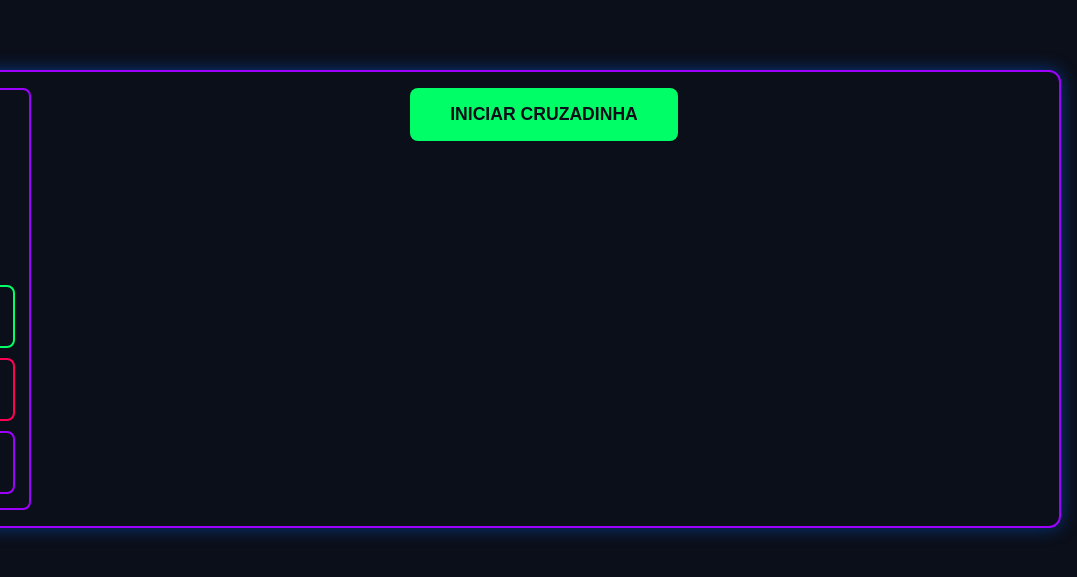
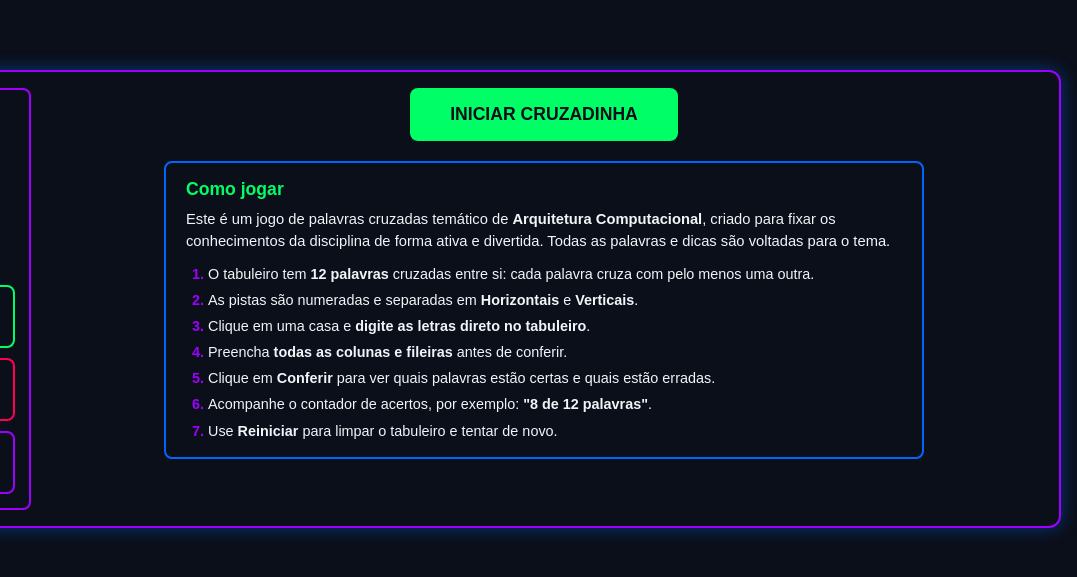
Before and after one commit to Wallace-daCosta/quiztetura-computacional, a plain HTML site: page quiztetura.html in a window 1280 px wide. Shown: the part 101-678 px from the top of the page, 203-1280 px from the left. Drawn offline with Linux system fonts and the light colour scheme.

Commit message:
Refatorando estrutura HTML para adicionar textos de instrução

```diff
--- a/quiztetura.html
+++ b/quiztetura.html
@@ -7,9 +7,10 @@
     <title>Cruzadinha - Arquitetura Computacional</title>
     <link rel="stylesheet" href="quiztetura.CSS">
     <link rel="icon" type="image/x-icon" href="imagemJogo.png">
-    <script src="quiztetura.js"></script>
+    <script src="quiztetura.js" defer></script>
 </head>
 
+<body>
 
     <!-- BLOCO 2: JOGO -->
     <div id="layoutQuiz">
@@ -42,10 +43,35 @@
 
             <!-- COLUNA CENTRAL -->
             <section class="areaPrincipal">
-                <button id="btnIniciarQuiz" onclick="iniciarQuiz()">INICIAR CRUZADINHA</button>
+                <button id="btnIniciarQuiz"
+                    onclick="iniciarQuiz(); document.getElementById('instrucoes').hidden = true;">INICIAR
+                    CRUZADINHA</button>
+
+                <!-- INSTRUÇÕES: aparecem abaixo do botão e somem quando o jogo começa -->
+                <div id="instrucoes" class="instrucoes">
+                    <h2 class="instrucoesTitulo">Como jogar</h2>
+                    <p class="instrucoesContexto">
+                        Este é um jogo de palavras cruzadas temático de <strong>Arquitetura Computacional</strong>,
+                        criado para fixar os conhecimentos da disciplina de forma ativa e divertida. Todas as
+                        palavras e dicas são voltadas para o tema.
+                    </p>
+                    <ol class="instrucoesLista">
+                        <li>O tabuleiro tem <strong>12 palavras</strong> cruzadas entre si: cada palavra cruza com pelo
+                            menos uma outra.</li>
+                        <li>As pistas são numeradas e separadas em <strong>Horizontais</strong> e
+                            <strong>Verticais</strong>.
+                        </li>
+                        <li>Clique em uma casa e <strong>digite as letras direto no tabuleiro</strong>.</li>
+                        <li>Preencha <strong>todas as colunas e fileiras</strong> antes de conferir.</li>
+                        <li>Clique em <strong>Conferir</strong> para ver quais palavras estão certas e quais estão
+                            erradas.</li>
+                        <li>Acompanhe o contador de acertos, por exemplo: <strong>"8 de 12 palavras"</strong>.</li>
+                        <li>Use <strong>Reiniciar</strong> para limpar o tabuleiro e tentar de novo.</li>
+                    </ol>
+                </div>
 
                 <div id="jogo" class="flex-colunar">
-                    <!-- Caixa superior: contador de palavras e instrução -->
+                    <!-- Caixa superior: contador de palavras e instrução (agora em uma linha só) -->
                     <div id="caixaPergunta" class="caixa">
                         <div id="infoQuestao">
                             <span>Palavras certas: <span id="spanNumeroDaQuestaoAtual">0</span> de <span
@@ -58,7 +84,7 @@
                         </div>
                     </div>
 
-                    <!-- Caixa inferior: tabuleiro, pistas e botões -->
+                    <!-- Caixa inferior: tabuleiro (esquerda) + pistas (direita) + botões -->
                     <div id="caixaOpcoes" class="caixa">
                         <div id="infoAlternativas">
                             <span><em>Clique em uma casa e digite a letra:</em></span>
```
